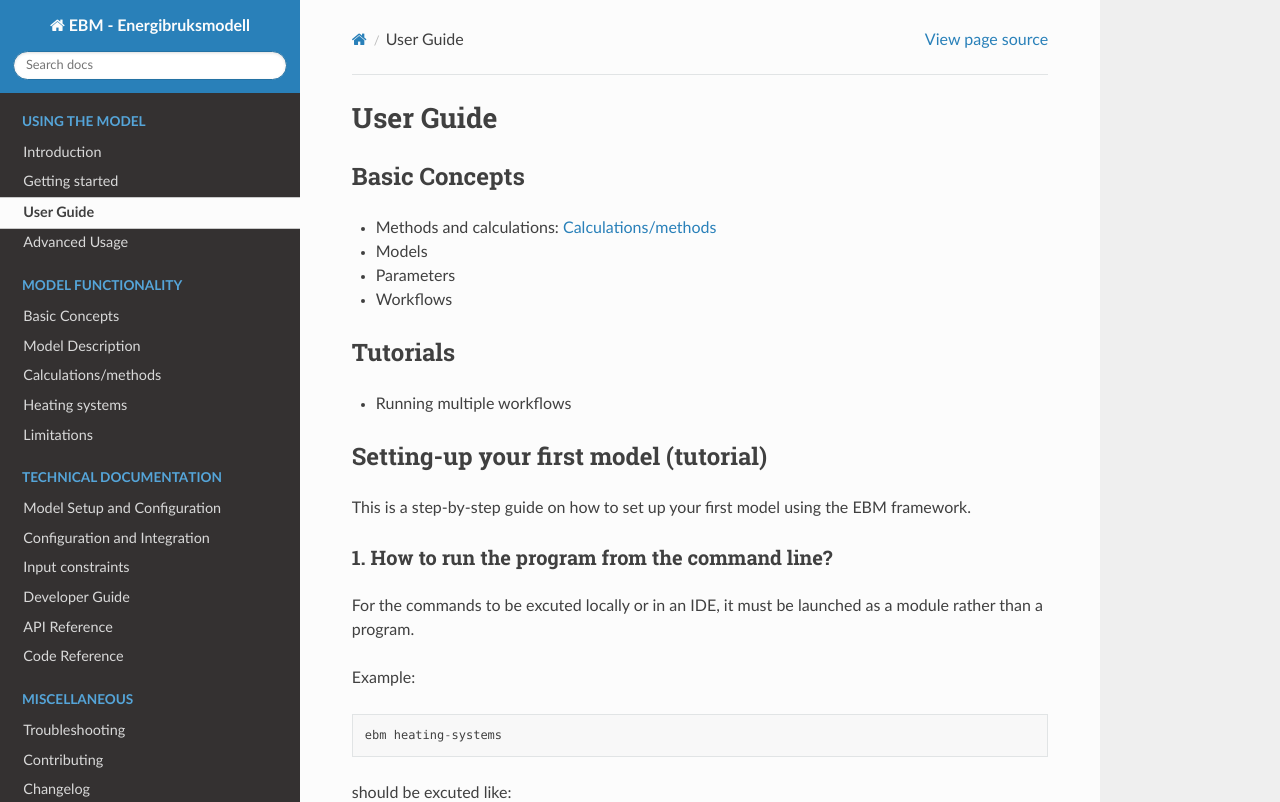
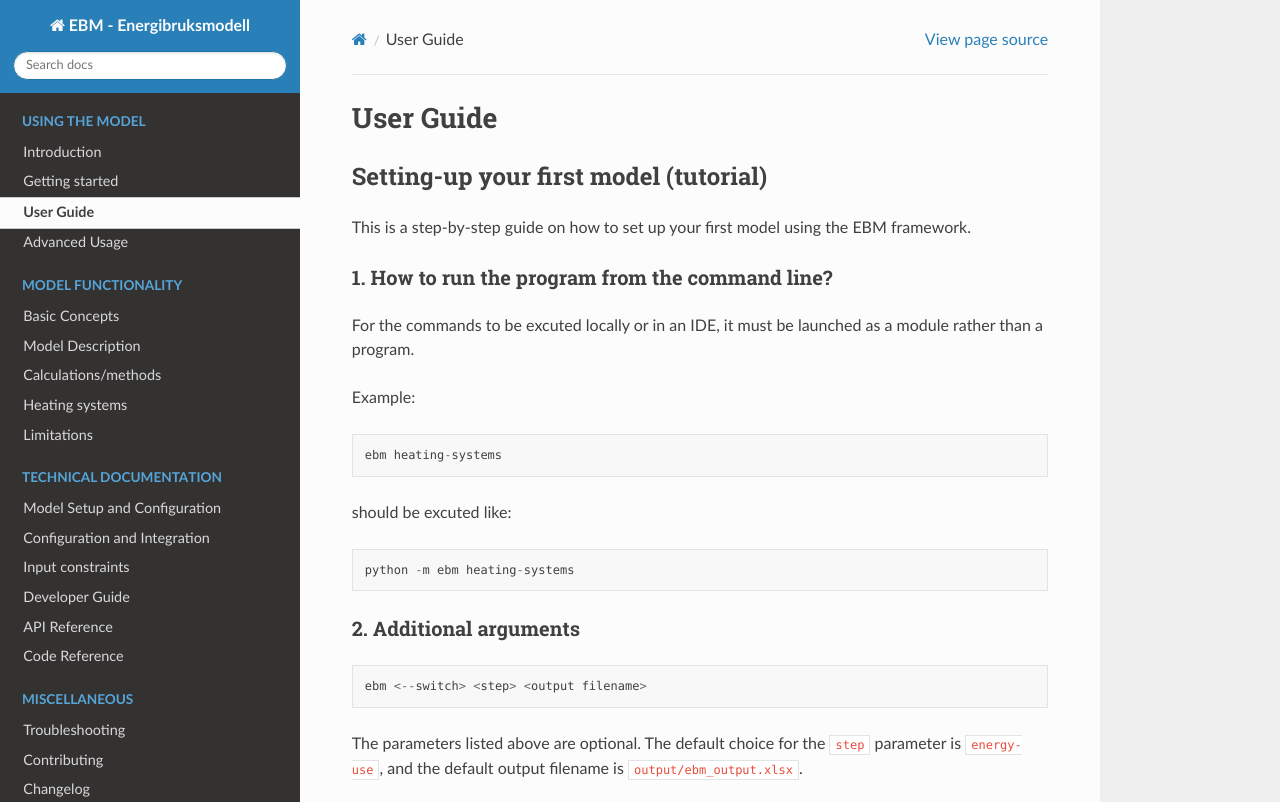
Before and after one commit to NVE/ebm, a Sphinx documentation site: the page built from docs/source/user_guide.rst, in a window 1280 px wide and 900 px high, cut to the strip 0-802 px from the top of the window. Built offline with Sphinx 7.4.7 and the Read the Docs theme 3.1.0, drawn with Linux system fonts in a browser that asks for light colours.

Commit message:
#2811 Comment out basic concepts and tutorials

```diff
--- a/docs/source/user_guide.rst
+++ b/docs/source/user_guide.rst
@@ -1,18 +1,18 @@
 User Guide
 ==========
 
-Basic Concepts
---------------
-- Methods and calculations: :doc:`calculations`
+.. Basic Concepts
+.. --------------
+.. - Methods and calculations: :doc:`calculations`
 
-- Models
-- Parameters
-- Workflows
+.. - Models
+.. - Parameters
+.. - Workflows
 
-Tutorials
----------
-
-- Running multiple workflows
+.. Tutorials
+.. ---------
+..
+.. - Running multiple workflows
 
 
 Setting-up your first model (tutorial)
```
